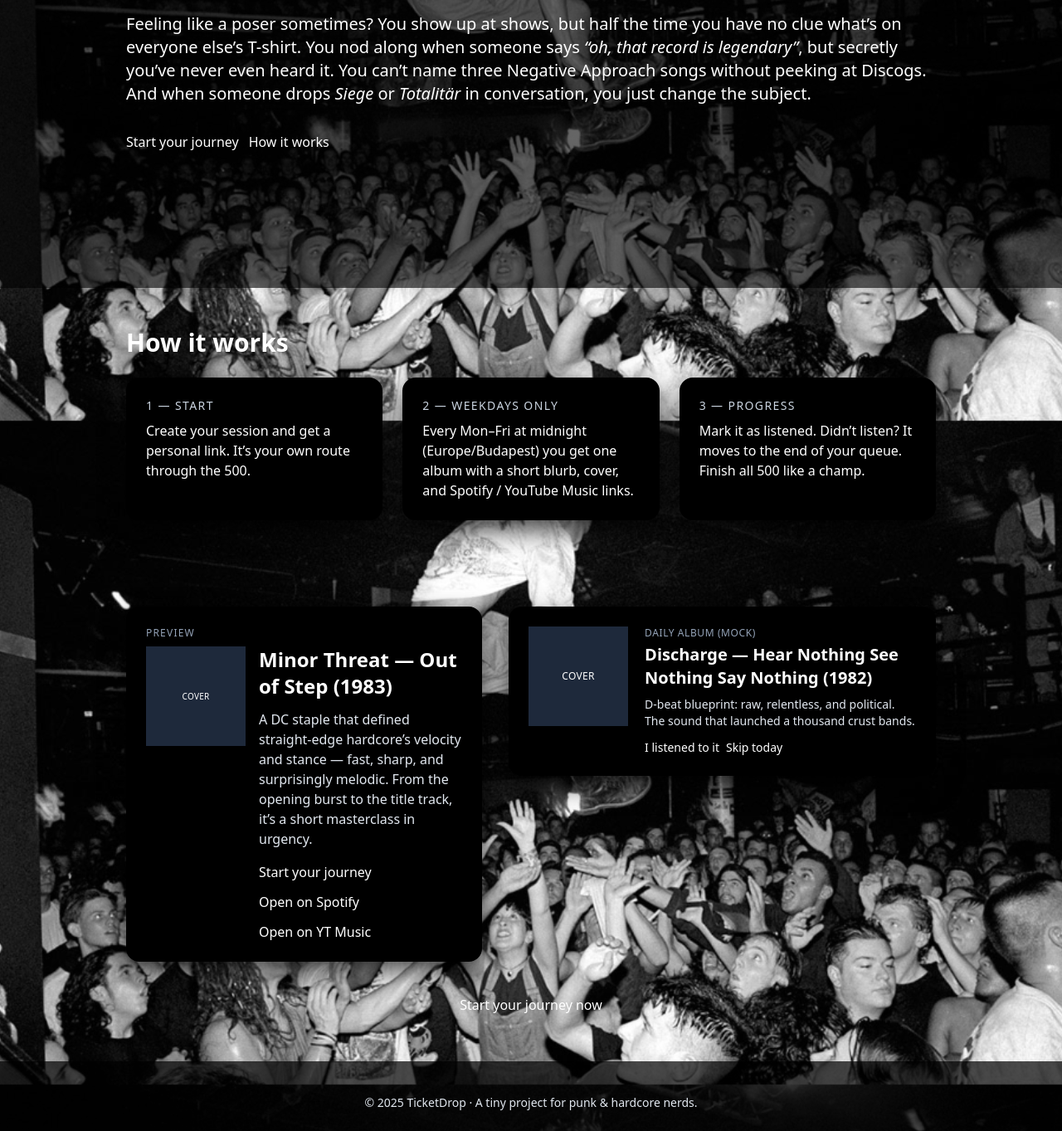
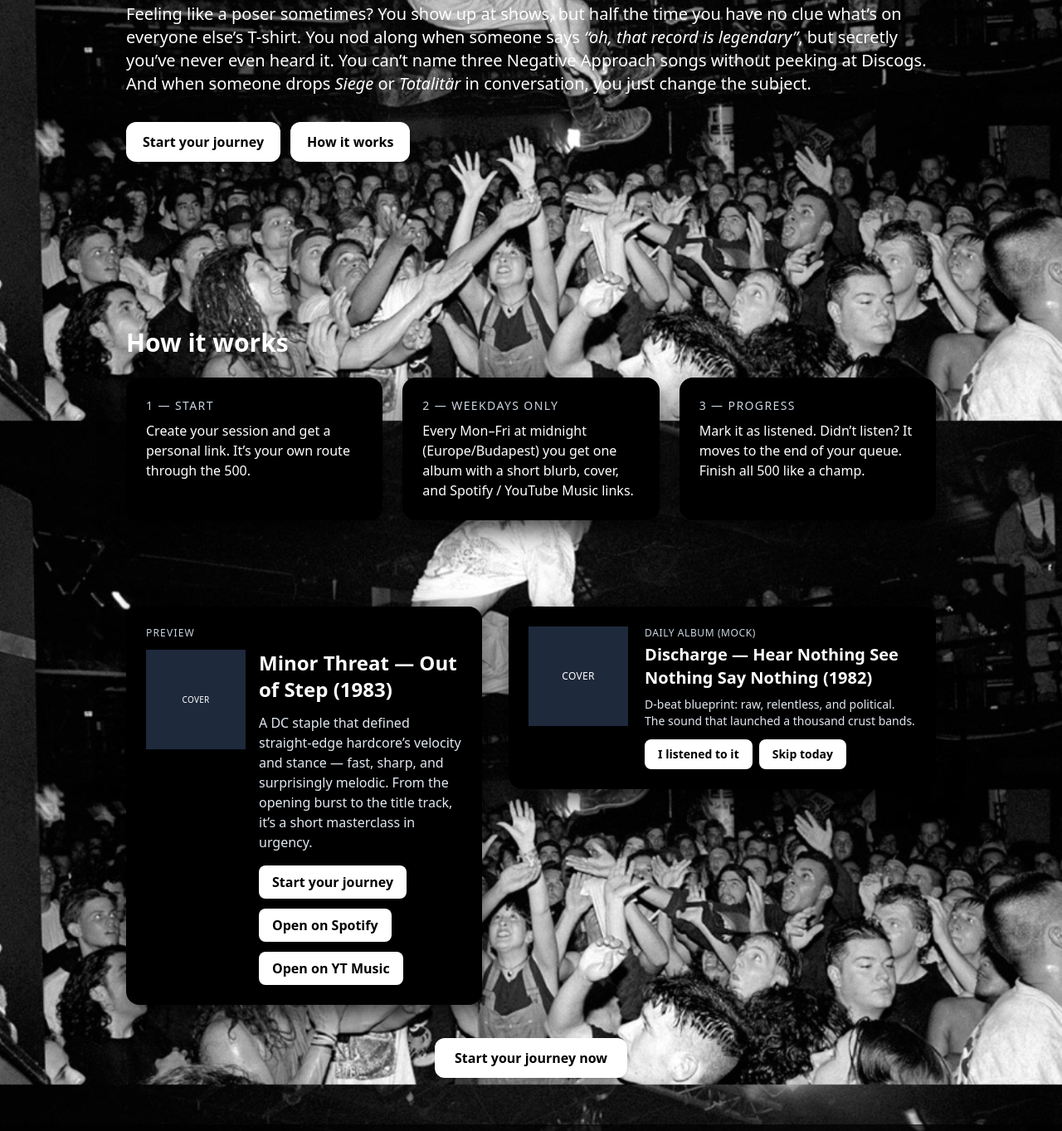
Before and after one commit to buda-tcktdrp/punk500, a plain HTML site: page index.html in a window 1280 px wide. Shown: the part 293-1656 px from the top of the page at 83% size. Drawn offline with nearby package versions, Linux system fonts and the light colour scheme; no server answers.

```diff
--- a/index.html
+++ b/index.html
@@ -4,6 +4,7 @@
   <meta charset="utf-8" />
   <meta name="viewport" content="width=device-width,initial-scale=1" />
   <title>500 Punk/Hardcore albums you need to listen… | TicketDrop</title>
+  <meta name="description" content="A weekday-by-weekday journey through 500 essential punk & hardcore albums (1977–2000).">
   <script src="https://cdn.tailwindcss.com"></script>
   <style>
     body{
@@ -11,14 +12,11 @@
       background-size:cover;
     }
     .card{ border-radius:1rem; background:black; color:white; box-shadow:0 12px 30px rgba(0,0,0,.7); }
-    .btn-main{ @apply px-5 py-3 rounded-xl font-bold transition; }
-    .btn-white{ @apply btn-main bg-white text-black hover:bg-white/90; }
-    .btn-dark{ @apply btn-main bg-black border border-white text-white hover:bg-white hover:text-black; }
   </style>
 </head>
 <body class="text-white">
   <!-- HERO -->
-  <header class="min-h-[80vh] flex items-center bg-black/60">
+  <header class="min-h-[80vh] flex items-center">
     <main class="max-w-5xl mx-auto px-6 py-10">
       <h1 class="text-4xl md:text-6xl font-extrabold tracking-tight leading-tight">
         500 Punk/Hardcore albums you need to listen…
@@ -33,9 +31,16 @@
         you just change the subject.
       </p>
 
+      <!-- TOP CTAs: fehér dobozok, fekete szöveg -->
       <div class="mt-8 flex flex-wrap gap-3">
-        <a href="#start" class="btn-white">Start your journey</a>
-        <a href="#how" class="btn-dark">How it works</a>
+        <a href="#start"
+           class="inline-block bg-white text-black font-bold px-5 py-3 rounded-xl shadow hover:bg-white/90 transition">
+          Start your journey
+        </a>
+        <a href="#how"
+           class="inline-block bg-white text-black font-semibold px-5 py-3 rounded-xl shadow hover:bg-white/90 transition">
+          How it works
+        </a>
       </div>
     </main>
   </header>
@@ -67,7 +72,7 @@
       <div class="grid md:grid-cols-[1fr,1.2fr] gap-8 items-start">
         <!-- MINOR THREAT PREVIEW -->
         <div class="card p-6">
-          <div class="text-xs uppercase tracking-widest text-slate-400 mb-2">Preview</div>
+          <div class="text-xs uppercase tracking-widest text-slate-300 mb-3">Preview</div>
           <div class="flex gap-4 items-start">
             <div class="w-[120px] h-[120px] bg-slate-800 flex items-center justify-center text-[10px] uppercase tracking-wide"
                  data-cover-mt>Cover</div>
@@ -78,29 +83,34 @@
                 and surprisingly melodic. From the opening burst to the title track, it’s a short
                 masterclass in urgency.
               </p>
+              <!-- Kártyagombok: fehér hátterű, fekete szöveg -->
               <div class="mt-4 flex flex-wrap gap-3">
-                <a class="btn-white" href="#" onclick="alert('Demo only — real session coming soon'); return false;">Start your journey</a>
-                <a id="demoSpotify" class="btn-dark" target="_blank" rel="noopener">Open on Spotify</a>
-                <a id="demoYt" class="btn-dark" target="_blank" rel="noopener">Open on YT Music</a>
+                <a class="inline-block bg-white text-black font-bold px-4 py-2 rounded-lg shadow hover:bg-white/90 transition"
+                   href="#" onclick="alert('Demo only — real session coming soon'); return false;">Start your journey</a>
+                <a id="demoSpotify" class="inline-block bg-white text-black font-semibold px-4 py-2 rounded-lg shadow hover:bg-white/90 transition"
+                   target="_blank" rel="noopener">Open on Spotify</a>
+                <a id="demoYt" class="inline-block bg-white text-black font-semibold px-4 py-2 rounded-lg shadow hover:bg-white/90 transition"
+                   target="_blank" rel="noopener">Open on YT Music</a>
               </div>
             </div>
           </div>
         </div>
 
-        <!-- DISCHARGE MOCK -->
+        <!-- DAILY ALBUM (MOCK) -->
         <div class="card overflow-hidden">
           <div class="grid grid-cols-[120px,1fr] gap-5 p-6">
             <div class="w-[120px] h-[120px] bg-slate-800 flex items-center justify-center text-xs uppercase tracking-wide"
                  data-cover-dc>Cover</div>
             <div>
-              <div class="text-xs uppercase tracking-wider text-slate-400">Daily album (mock)</div>
+              <div class="text-xs uppercase tracking-wider text-slate-300">Daily album (mock)</div>
               <h4 class="text-xl font-bold mt-1">Discharge — Hear Nothing See Nothing Say Nothing (1982)</h4>
               <p class="mt-2 text-slate-200 text-sm">
                 D-beat blueprint: raw, relentless, and political. The sound that launched a thousand crust bands.
               </p>
+              <!-- Itt is fehér hátteres gombok -->
               <div class="mt-3 flex flex-wrap gap-2">
-                <button class="btn-white text-sm">I listened to it</button>
-                <button class="btn-dark text-sm">Skip today</button>
+                <button class="bg-white text-black font-semibold px-4 py-2 rounded-lg shadow hover:bg-white/90 text-sm">I listened to it</button>
+                <button class="bg-white text-black font-semibold px-4 py-2 rounded-lg shadow hover:bg-white/90 text-sm">Skip today</button>
               </div>
             </div>
           </div>
@@ -108,8 +118,9 @@
 
       </div>
 
+      <!-- Alsó CTA: fehér hátteres, gombszerű -->
       <div class="mt-10 text-center">
-        <a class="btn-white"
+        <a class="inline-block bg-white text-black font-bold px-6 py-3 rounded-xl shadow hover:bg-white/90 transition"
            href="#" onclick="alert('Demo only — sessions coming next.'); return false;">
           Start your journey now
         </a>
@@ -150,6 +161,7 @@
       }
     }
 
+    // Bal kártya (Preview)
     loadCover({
       artist: "Minor Threat",
       album:  "Out of Step",
@@ -158,6 +170,7 @@
       ytId: "demoYt"
     });
 
+    // Jobb kártya (Daily album – mock)
     loadCover({
       artist: "Discharge",
       album:  "Hear Nothing See Nothing Say Nothing",
```
Also changed, not shown: 1 other file.
